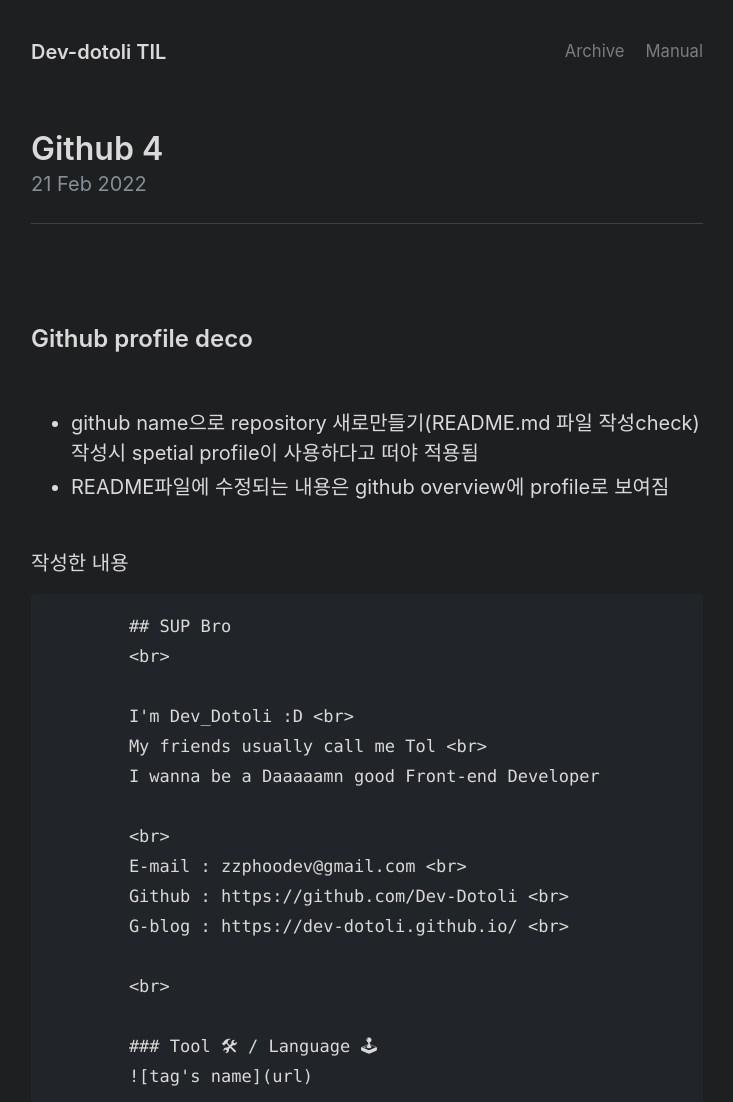
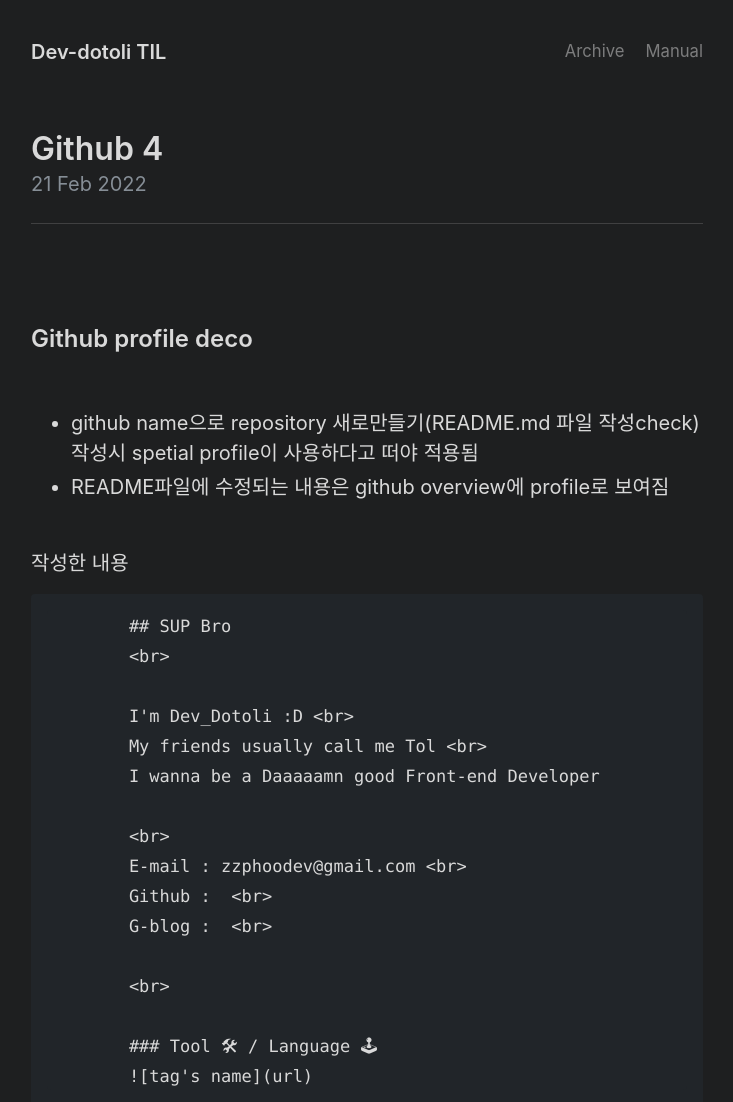
Before and after one commit to Dev-Dotoli/dev-dotoli.github.com, a Jekyll site: the page built from _posts/2022-02-21-Github-4.md, in a window 1280 px wide. Shown: the top 1102 px of the page, without its empty margins (273-1006 px from the left). Built offline with Jekyll 4.4.1, drawn with Linux system fonts in a browser that asks for light colours; part of the change alters nothing that is shown; grey boxes are pictures that could not be loaded.

Commit message:
Post: github-4 깃허브 프로필 설정법 포스팅

```diff
--- a/_posts/2022-02-21-Github-4.md
+++ b/_posts/2022-02-21-Github-4.md
@@ -27,8 +27,8 @@ title: Github 4
 
             <br>
             E-mail : zzphoodev@gmail.com <br>
-            Github : https://github.com/Dev-Dotoli <br>
-            G-blog : https://dev-dotoli.github.io/ <br>
+            Github :  <br>
+            G-blog :  <br>
 
             <br>
 
```
